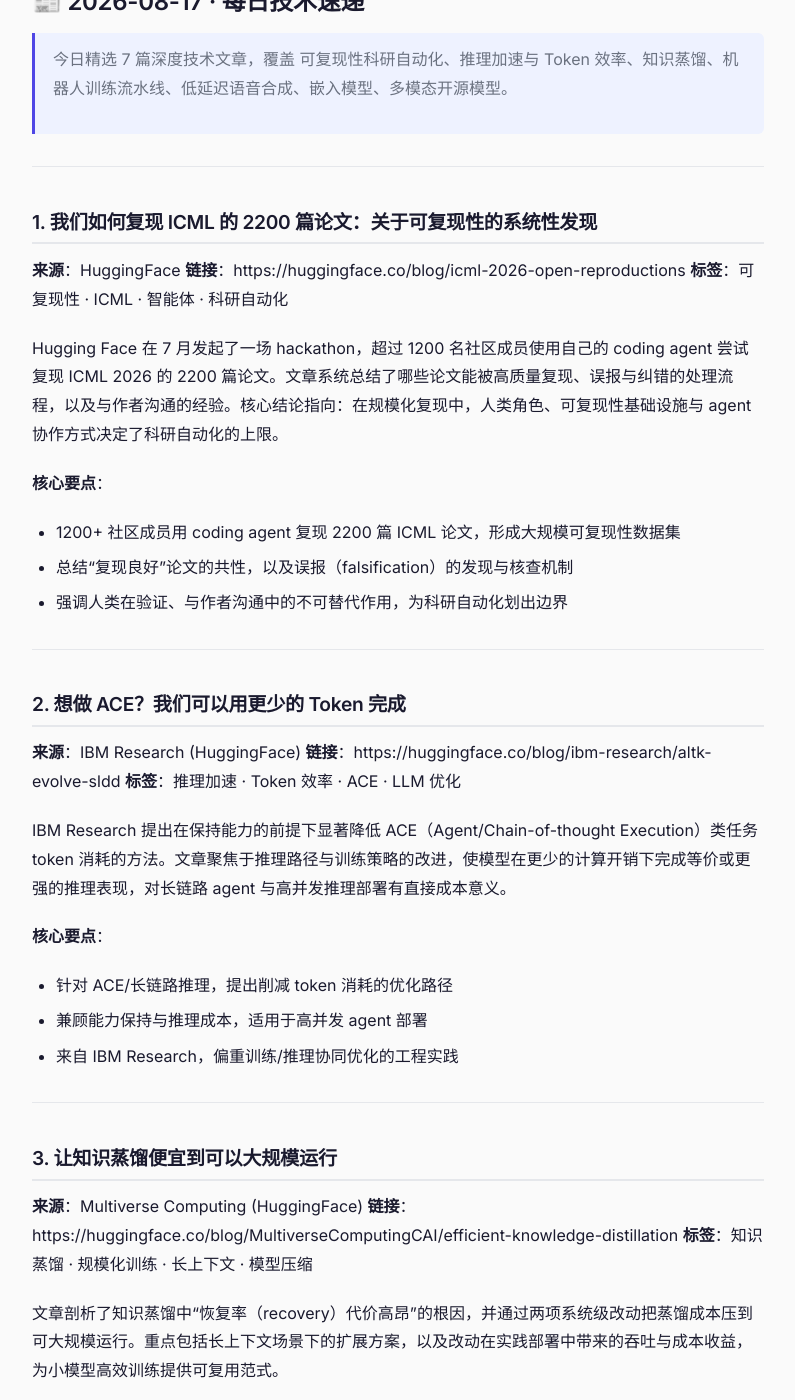
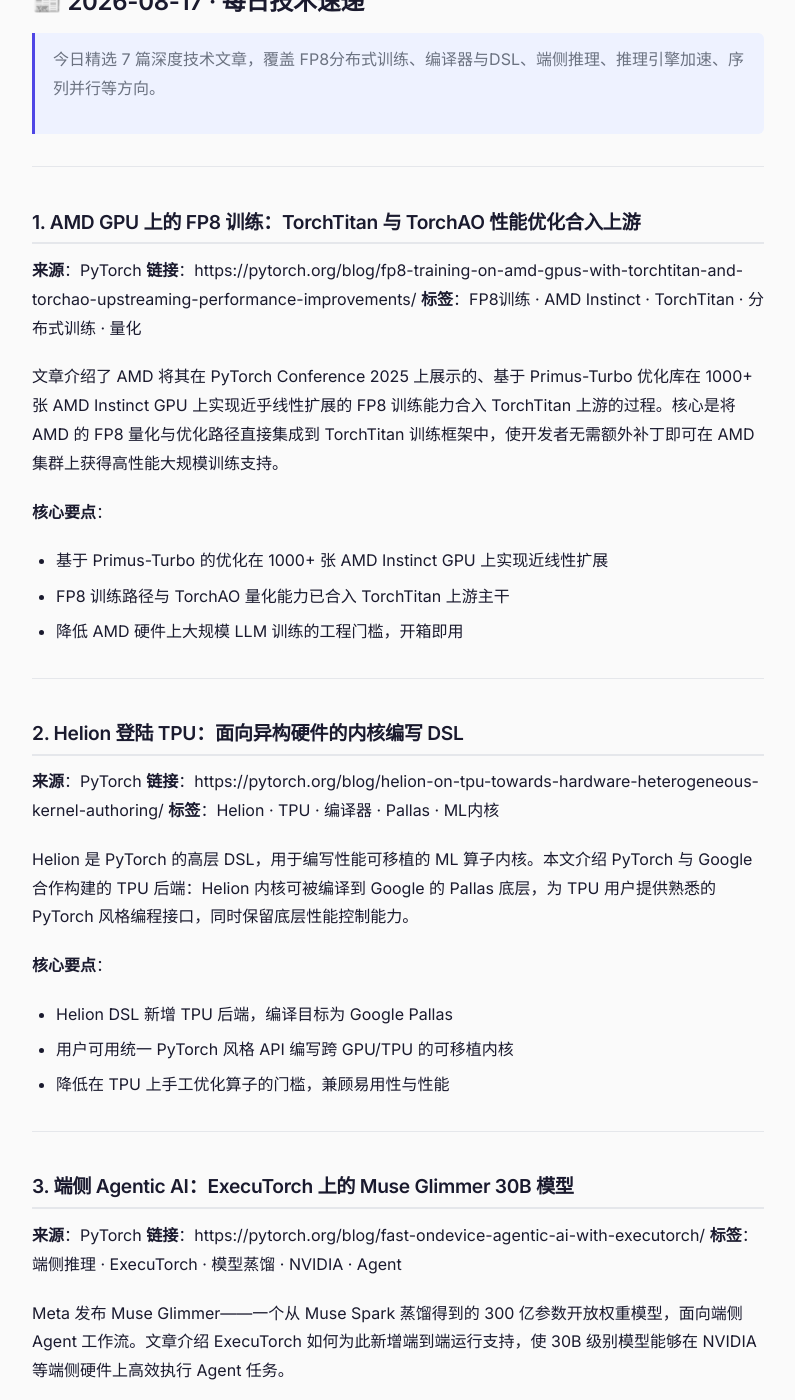
Before and after one commit to chengenbao/chengenbao.github.io, a Jekyll site: the page built from _reading_list/2026-08-17-tech-daily.md, in a window 1280 px wide and 1400 px high, scrolled down 360 px. Shown: the whole window, without its empty margins (242-1037 px from the left). Built offline with Jekyll 4.4.1, drawn with Linux system fonts in a browser that asks for light colours; comment, search, counter and statistics services are not loaded; some of the changed text lies outside the part shown.

Commit message:
add tech daily 2026-08-17

```diff
--- a/_reading_list/2026-08-17-tech-daily.md
+++ b/_reading_list/2026-08-17-tech-daily.md
@@ -1,6 +1,6 @@
 ---
 layout: reading
-title: "可复现性、推理加速、知识蒸馏与多模态开源模型前沿"
+title: "FP8训练·编译器·端侧推理·序列并行"
 category: tech
 tags: [Tech, 多源, 前沿]
 date: 2026-08-17
@@ -8,112 +8,112 @@
 
 # 📰 2026-08-17 · 每日技术速递
 
-> 今日精选 7 篇深度技术文章，覆盖 可复现性科研自动化、推理加速与 Token 效率、知识蒸馏、机器人训练流水线、低延迟语音合成、嵌入模型、多模态开源模型。
+> 今日精选 7 篇深度技术文章，覆盖 FP8分布式训练、编译器与DSL、端侧推理、推理引擎加速、序列并行等方向。
 
 ---
 
-## 1. 我们如何复现 ICML 的 2200 篇论文：关于可复现性的系统性发现
+## 1. AMD GPU 上的 FP8 训练：TorchTitan 与 TorchAO 性能优化合入上游
 
-**来源**：HuggingFace
-**链接**：https://huggingface.co/blog/icml-2026-open-reproductions
-**标签**：可复现性 · ICML · 智能体 · 科研自动化
+**来源**：PyTorch
+**链接**：https://pytorch.org/blog/fp8-training-on-amd-gpus-with-torchtitan-and-torchao-upstreaming-performance-improvements/
+**标签**：FP8训练 · AMD Instinct · TorchTitan · 分布式训练 · 量化
 
-Hugging Face 在 7 月发起了一场 hackathon，超过 1200 名社区成员使用自己的 coding agent 尝试复现 ICML 2026 的 2200 篇论文。文章系统总结了哪些论文能被高质量复现、误报与纠错的处理流程，以及与作者沟通的经验。核心结论指向：在规模化复现中，人类角色、可复现性基础设施与 agent 协作方式决定了科研自动化的上限。
+文章介绍了 AMD 将其在 PyTorch Conference 2025 上展示的、基于 Primus-Turbo 优化库在 1000+ 张 AMD Instinct GPU 上实现近乎线性扩展的 FP8 训练能力合入 TorchTitan 上游的过程。核心是将 AMD 的 FP8 量化与优化路径直接集成到 TorchTitan 训练框架中，使开发者无需额外补丁即可在 AMD 集群上获得高性能大规模训练支持。
 
 **核心要点**：
-- 1200+ 社区成员用 coding agent 复现 2200 篇 ICML 论文，形成大规模可复现性数据集
-- 总结“复现良好”论文的共性，以及误报（falsification）的发现与核查机制
-- 强调人类在验证、与作者沟通中的不可替代作用，为科研自动化划出边界
+- 基于 Primus-Turbo 的优化在 1000+ 张 AMD Instinct GPU 上实现近线性扩展
+- FP8 训练路径与 TorchAO 量化能力已合入 TorchTitan 上游主干
+- 降低 AMD 硬件上大规模 LLM 训练的工程门槛，开箱即用
 
 ---
 
-## 2. 想做 ACE？我们可以用更少的 Token 完成
+## 2. Helion 登陆 TPU：面向异构硬件的内核编写 DSL
 
-**来源**：IBM Research (HuggingFace)
-**链接**：https://huggingface.co/blog/ibm-research/altk-evolve-sldd
-**标签**：推理加速 · Token 效率 · ACE · LLM 优化
+**来源**：PyTorch
+**链接**：https://pytorch.org/blog/helion-on-tpu-towards-hardware-heterogeneous-kernel-authoring/
+**标签**：Helion · TPU · 编译器 · Pallas · ML内核
 
-IBM Research 提出在保持能力的前提下显著降低 ACE（Agent/Chain-of-thought Execution）类任务 token 消耗的方法。文章聚焦于推理路径与训练策略的改进，使模型在更少的计算开销下完成等价或更强的推理表现，对长链路 agent 与高并发推理部署有直接成本意义。
+Helion 是 PyTorch 的高层 DSL，用于编写性能可移植的 ML 算子内核。本文介绍 PyTorch 与 Google 合作构建的 TPU 后端：Helion 内核可被编译到 Google 的 Pallas 底层，为 TPU 用户提供熟悉的 PyTorch 风格编程接口，同时保留底层性能控制能力。
 
 **核心要点**：
-- 针对 ACE/长链路推理，提出削减 token 消耗的优化路径
-- 兼顾能力保持与推理成本，适用于高并发 agent 部署
-- 来自 IBM Research，偏重训练/推理协同优化的工程实践
+- Helion DSL 新增 TPU 后端，编译目标为 Google Pallas
+- 用户可用统一 PyTorch 风格 API 编写跨 GPU/TPU 的可移植内核
+- 降低在 TPU 上手工优化算子的门槛，兼顾易用性与性能
 
 ---
 
-## 3. 让知识蒸馏便宜到可以大规模运行
+## 3. 端侧 Agentic AI：ExecuTorch 上的 Muse Glimmer 30B 模型
 
-**来源**：Multiverse Computing (HuggingFace)
-**链接**：https://huggingface.co/blog/MultiverseComputingCAI/efficient-knowledge-distillation
-**标签**：知识蒸馏 · 规模化训练 · 长上下文 · 模型压缩
+**来源**：PyTorch
+**链接**：https://pytorch.org/blog/fast-ondevice-agentic-ai-with-executorch/
+**标签**：端侧推理 · ExecuTorch · 模型蒸馏 · NVIDIA · Agent
 
-文章剖析了知识蒸馏中“恢复率（recovery）代价高昂”的根因，并通过两项系统级改动把蒸馏成本压到可大规模运行。重点包括长上下文场景下的扩展方案，以及改动在实践部署中带来的吞吐与成本收益，为小模型高效训练提供可复用范式。
+Meta 发布 Muse Glimmer——一个从 Muse Spark 蒸馏得到的 300 亿参数开放权重模型，面向端侧 Agent 工作流。文章介绍 ExecuTorch 如何为此新增端到端运行支持，使 30B 级别模型能够在 NVIDIA 等端侧硬件上高效执行 Agent 任务。
 
 **核心要点**：
-- 指出蒸馏“恢复率”昂贵的根本原因，并给出两项系统级修改
-- 展示如何扩展到长上下文长度场景而不失控
-- 在实践部署中显著降低蒸馏成本，提升小模型训练性价比
+- Muse Glimmer 为 30B 参数蒸馏模型，专注端侧 Agent 场景
+- ExecuTorch 新增端到端推理支持，覆盖 NVIDIA 等硬件
+- 推动大模型从云端向端侧设备迁移，降低延迟与隐私风险
 
 ---
 
-## 4. 用 Strands Agents、LeRobot 与 Hugging Face 存储桶一站式完成录制、训练与部署
+## 4. Triton 插件扩展：开箱即用的自定义编译 Pass 与方言
 
-**来源**：AWS (HuggingFace)
-**链接**：https://huggingface.co/blog/amazon/strands-lerobot-streaming-data-loop
-**标签**：机器人 · 训练流水线 · LeRobot · 数据闭环
+**来源**：PyTorch
+**链接**：https://pytorch.org/blog/triton-plugin-extensions-enabling-tlx-and-custom-compiler-passes-out-of-the-box/
+**标签**：Triton · 编译器 · 插件系统 · 自定义Pass · DSL
 
-AWS 展示了把演示数据录制、模型训练与部署统一到一个工作流中的方案：用 Strands Agents 编排，LeRobot 做机器人学习，Hugging Face Storage Buckets 作为统一数据底座。文章给出从录制演示到闭环部署的分步实现，强调数据流的无缝衔接对机器人迭代速度的提升。
+PyTorch-Triton 3.7 引入 Triton Plugin Extensions 系统，允许开发者将自定义编译 Pass、方言（含其算子）以及 DSL 扩展动态加载到上游 Triton 中。这改变了以往必须 fork Triton 才能实验新编译技术的局面，降低了编译器创新的迭代成本。
 
 **核心要点**：
-- Strands Agents 负责编排，LeRobot 负责机器人学习，Buckets 做统一存储
-- 演示数据录制→训练→部署形成单一闭环，减少数据搬运摩擦
-- 提供可落地的分步教程，聚焦机器人训练流水线工程化
+- 3.7 版本新增插件机制，支持动态加载自定义编译 Pass 与方言
+- 无需 fork Triton 即可实验新编译器特性（如 TLX）
+- 为编译器生态的模块化与社区贡献打开通道
 
 ---
 
-## 5. 构建低延迟多语言语音智能体：NVIDIA Magpie TTS 的开放权重与完全部署控制
+## 5. FBTriton 基础设施：自定义 GPU 编译器的上游同步与分层验证
 
-**来源**：NVIDIA (HuggingFace)
-**链接**：https://huggingface.co/blog/nvidia/magpie-tts-multilingual-voice-agents
-**标签**：TTS · 低延迟推理 · 多语言 · 开放权重
+**来源**：PyTorch
+**链接**：https://pytorch.org/blog/fbtriton-infra-upstream-ingestion-hierarchical-validation-ideals-vs-realities/
+**标签**：GPU编译器 · Triton · 自动化验证 · TLX · 工程实践
 
-NVIDIA 介绍 Magpie TTS——一个支持十二种语言、开放权重的语音合成模型，专为低延迟语音智能体设计。文章重点讨论用户实际可感知的延迟优化、单一模型覆盖多语言的架构选择，以及自托管部署带来的完全控制权，对实时语音交互系统有直接参考价值。
+文章揭秘 Meta 的 FBTriton 基础设施如何支撑 TLX、autoWS 等自定义 GPU 编译器创新，同时保持与上游 Triton 的同步。核心是一套 agentic ingestion 流程与分层的 L1/L2/L3 验证框架，在理想设计与现实约束之间取得平衡，确保自定义优化可安全合入主干。
 
 **核心要点**：
-- Magpie TTS 单一开放权重模型覆盖 12 种语言
-- 围绕“用户可感知延迟”做推理优化，适配实时语音智能体
-- 支持自托管，提供对部署与数据的完全控制
+- FBTriton 通过 agentic ingestion 自动同步上游 Triton 变更
+- L1/L2/L3 分层验证框架平衡创新速度与稳定性
+- 为大规模 GPU 编译器工程提供可复用的协同范式
 
 ---
 
-## 6. OlmoEarth Embeddings：来自 OlmoEarth Studio 的自定义嵌入导出
+## 6. 原生速度 vLLM Transformers 建模后端
 
-**来源**：AllenAI (HuggingFace)
-**链接**：https://huggingface.co/blog/allenai/olmoearth-embeddings
-**标签**：嵌入模型 · 地理 AI · 相似检索 · 变化检测
+**来源**：HuggingFace
+**链接**：https://huggingface.co/blog/native-speed-vllm-transformers-backend
+**标签**：vLLM · 推理加速 · Transformers · 推理引擎 · 吞吐
 
-AllenAI 推出 OlmoEarth embeddings，允许用户在 OlmoEarth Studio 中计算并导出自定义嵌入，用于下游地理空间分析。文章列举了相似度检索（“找更多类似样本”）、少样本分割、变化检测与无监督探索等用法，展示了嵌入模型在地球观测场景的可组合性。
+Hugging Face 推出原生速度的 vLLM Transformers 建模后端，使 🤗 Transformers 模型能够以接近 vLLM 原生的性能运行推理。该后端桥接了 Transformers 生态的模型丰富度与 vLLM 的高吞吐推理能力，研究者可在不牺牲易用性的前提下获得生产级推理性能。
 
 **核心要点**：
-- 在 Studio 内计算并导出自定义嵌入，支持灵活下游分析
-- 应用涵盖相似检索、少样本分割、变化检测、无监督探索
-- 体现嵌入模型在地理空间 AI 中的可组合价值
+- Transformers 模型可直接以 vLLM 原生速度运行推理
+- 打通 Hugging Face 模型库与 vLLM 高性能推理引擎
+- 兼顾模型覆盖广度与生产级吞吐需求
 
 ---
 
-## 7. Meta 携 Muse Glimmer 回归：本地、具身智能、多模态且开源
+## 7. Ulysses 序列并行：百万 Token 上下文训练
 
-**来源**：Meta (HuggingFace)
-**链接**：https://huggingface.co/blog/muse-glimmer
-**标签**：多模态 · 开源模型 · 本地推理 · 模型架构
+**来源**：HuggingFace
+**链接**：https://huggingface.co/blog/ulysses-sp
+**标签**：序列并行 · 长上下文 · 分布式训练 · 注意力 · Ulysses
 
-Meta 发布 Muse Glimmer——一个本地可运行、具身智能、多模态且开源的模型。文章给出基准测试、架构（文本解码器 + 感知编码器 + Transformer）、文本/图像/视频推理方式，以及通过 Llama.cpp 做投机解码等本地推理路径，并展示多模态工具调用与目标检测能力。
+Ulysses 序列并行是一种将长序列切分到多设备上的分布式训练策略，使模型能够在百万级 Token 的超长上下文上高效训练。文章详述其通信模式与注意力计算分解方式，相比朴素数据并行显著降低了单卡显存峰值，为长文档、长代码等场景提供可扩展方案。
 
 **核心要点**：
-- 架构采用文本解码器 + 感知编码器 + Transformer 的多模态设计
-- 支持文本/图像/视频推理与多模态工具调用、目标检测
-- 可通过 Llama.cpp 等路径本地运行，含投机解码优化
+- 序列维度切分，支持百万 Token 级超长上下文训练
+- 注意力计算按序列分片，降低单卡显存峰值
+- 相比纯数据并行，长序列训练的可扩展性显著提升
 
 ---
 
@@ -121,13 +121,13 @@
 
 | # | 标题摘要 | 来源 | 方向 |
 |---|---------|------|------|
-| 1 | 我们如何复现 ICML 的 2200 篇论文：关于可复现性的系统性发现 | HuggingFace | 大模型训练/科研自动化 |
-| 2 | 想做 ACE？我们可以用更少的 Token 完成 | IBM Research (HuggingFace) | 推理加速/Token 效率 |
-| 3 | 让知识蒸馏便宜到可以大规模运行 | Multiverse Computing (HuggingFace) | 知识蒸馏/模型压缩 |
-| 4 | 用 Strands Agents、LeRobot 与 Hugging Face 存储桶一站式完成录制、训练与部署 | AWS (HuggingFace) | 机器人/训练流水线 |
-| 5 | 构建低延迟多语言语音智能体：NVIDIA Magpie TTS 的开放权重与完全部署控制 | NVIDIA (HuggingFace) | 语音合成/低延迟推理 |
-| 6 | OlmoEarth Embeddings：来自 OlmoEarth Studio 的自定义嵌入导出 | AllenAI (HuggingFace) | 嵌入模型/地理 AI |
-| 7 | Meta 携 Muse Glimmer 回归：本地、具身智能、多模态且开源 | Meta (HuggingFace) | 多模态/开源模型 |
+| 1 | AMD GPU 上的 FP8 训练 | PyTorch | FP8训练 |
+| 2 | Helion 登陆 TPU | PyTorch | 编译器DSL |
+| 3 | 端侧 Agentic AI | PyTorch | 端侧推理 |
+| 4 | Triton 插件扩展 | PyTorch | 编译器 |
+| 5 | FBTriton 基础设施 | PyTorch | GPU编译工程 |
+| 6 | 原生速度 vLLM Transforme | HuggingFace | 推理加速 |
+| 7 | Ulysses 序列并行 | HuggingFace | 序列并行 |
 
 ---
 
```
